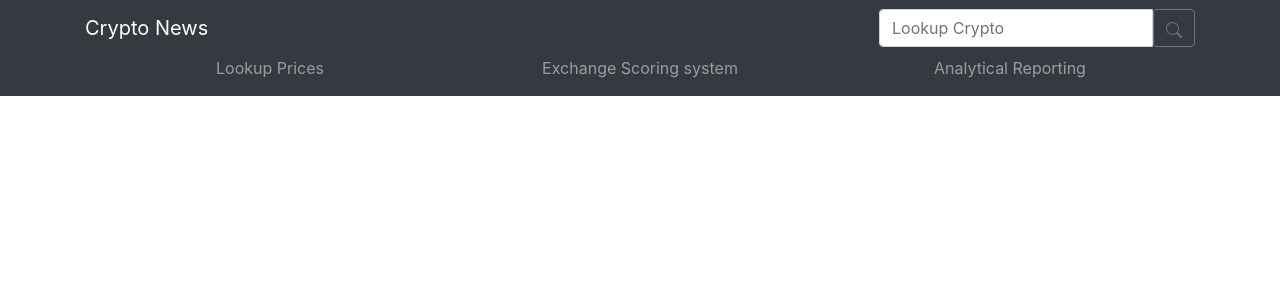
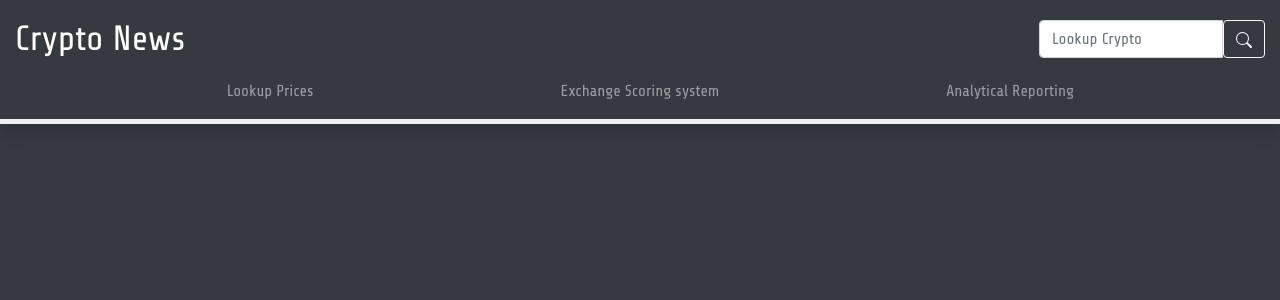
Before and after one commit to LOKaEDe/FITE7001_Project, a Django app: template crypto_news_app/templates/base.html in a window 1280 px wide. Shown: the top 300 px of the page. Run offline with Django 3.2, Linux system fonts and the light colour scheme; the template is opened without the code that fills it, so the values that code supplies are empty; some libraries are stand-ins or nearby versions.

Commit message:
dark theme

```diff
--- a/crypto_news_app/templates/base.html
+++ b/crypto_news_app/templates/base.html
@@ -7,20 +7,80 @@
 
     <!-- Bootstrap CSS -->
     <link rel="stylesheet" href="https://stackpath.bootstrapcdn.com/bootstrap/4.1.3/css/bootstrap.min.css" integrity="sha384-MCw98/SFnGE8fJT3GXwEOngsV7Zt27NXFoaoApmYm81iuXoPkFOJwJ8ERdknLPMO" crossorigin="anonymous">
+  <link href='https://fonts.googleapis.com/css?family=Share Tech' rel='stylesheet'>
+<style>
+body {
+    font-family: 'Share Tech';
+    color: white;
+}
+
+.btn3d:hover {
+-moz-box-shadow: inset 0 0 10px #fff;
+-webkit-box-shadow: inset 0 0 10px #fff;
+box-shadow: inset 0 0 10px rgba(0,0,0,0.5);
+transition: .3s all;
+cursor: pointer;
+}
+	.btn-secondary {
+box-shadow:0 0 0 1px #868E96 inset, 0 0 0 2px rgba(255,255,255,0.15) inset, 3px 6px 0 0 #727980, 3px 6px 8px 1px rgba(255,255,255,0.5);
+}
+
+.progress-bar-container {
+  top: 0;
+  left: 0;
+  width: 100%;
+  height: 5px;
+  background-color: #f0f0f0;
+  z-index: 9999;
+}
+
+.progress-bar {
+  height: 100%;
+  background-color: #6c757d;
+  transition: all 0.3s ease;
+}
+
+	.navbar-nav a {
+	color: #18272F;
+  position: relative;
+  text-decoration: none;
+}
+
+.navbar-nav a::before {
+  content: '';
+  position: absolute;
+  width: 100%;
+  height: 2px;
+  border-radius: 2px;
+  background-color: #FFF;
+  bottom: 5;
+  left: 0;
+  transform-origin: right;
+  transform: scaleX(0);
+  transition: transform .3s ease-in-out;
+}
+
+.navbar-nav a:hover::before {
+  transform-origin: left;
+  transform: scaleX(1);
+}
+</style>
+
   </head>
-  <body>
+  <body class="bg-dark">
 
-   	<nav class="navbar navbar-expand-lg navbar-dark bg-dark flex-column">
-  		<div class="container d-flex text-center">
+   	<nav class="navbar navbar-expand-lg navbar-dark bg-dark flex-column shadow sticky-top px-0 pb-0">
+
+  		<div class="container-fluid d-flex text-center">
 		  <button class="navbar-toggler border-0" type="button" data-toggle="collapse" data-target="#navbarSupportedContent" aria-controls="navbarSupportedContent" aria-expanded="false" aria-label="Toggle navigation">
 	  	    <span class="navbar-toggler-icon"></span>
 	  	  </button>
-	  	  <a class="navbar-brand mx-auto mx-lg-0" href="{% url 'home' %}">Crypto News</a>
-			<form class="form-inline my-2 my-lg-0 d-flex ml-auto" method="POST" action="{% url 'prices' %}">
+	  	  <a class="navbar-brand mx-auto mx-lg-0" href="{% url 'home' %}" style="font-size: 220%;">Crypto News</a>
+			<form class="form-inline my-2 my-lg-0 d-flex mx-auto ml-sm-auto mr-sm-0" method="POST" action="{% url 'prices' %}">
             {% csrf_token %}
 			  <div class="input-group">
 	  	        <input class="form-control" type="search" name="quote" placeholder="Lookup Crypto" aria-label="Search" />
-	  	          <button class="btn btn-outline-secondary" type="submit">
+	  	          <button class="btn btn-outline-light" type="submit">
 				  <svg xmlns="http://www.w3.org/2000/svg" width="16" height="16" fill="currentColor" class="bi bi-search" viewBox="0 0 16 16">
                     <path d="M11.742 10.344a6.5 6.5 0 1 0-1.397 1.398h-.001q.044.06.098.115l3.85 3.85a1 1 0 0 0 1.415-1.414l-3.85-3.85a1 1 0 0 0-.115-.1zM12 6.5a5.5 5.5 0 1 1-11 0 5.5 5.5 0 0 1 11 0"/>
                   </svg>
@@ -30,23 +90,27 @@
 		</div>
 
 
-		<div class="container">
+		<div class="container mb-2">
 	  	  <div class="collapse navbar-collapse" id="navbarSupportedContent">
 		    <ul class="navbar-nav nav-justified w-100">
-	  	      <li class="nav-item">
+	  	      <li class="nav-item mx-3">
 	  	          <a class="nav-link" href="{% url 'prices' %}">Lookup Prices</a>
 			  </li>
-			  <li class="nav-item">
+			  <li class="nav-item mx-3">
                   <a class="nav-link" href="{% url 'score' %}">Exchange Scoring system</a>
 			  </li>
-		      <li class="nav-item">
+		      <li class="nav-item mx-3">
 				  <a class="nav-link" href="{% url 'report' %}">Analytical Reporting</a>
 	  	      </li>
 	  	    </ul>
 		  </div>
 		</div>
+		<div class="progress-bar-container">
+  <div class="progress-bar"></div>
+</div>
+	</nav>
 
-  	</nav>
+
 
   	<div>
   		{% block content %}
@@ -81,5 +145,17 @@ $(document).ready(function() {
     })
 } );
 		</script>
+  <script>
+		  function updateProgressBar() {
+  const progressBar = document.querySelector('.progress-bar');
+  const totalHeight = document.body.scrollHeight - window.innerHeight;
+  const progress = (window.pageYOffset / totalHeight) * 100;
+  progressBar.style.width = progress + '%';
+}
+
+updateProgressBar();
+window.addEventListener('scroll', updateProgressBar);
+window.addEventListener('resize', updateProgressBar);
+	  </script>
   </body>
 </html>
```
Also changed, not shown: crypto_news_app/templates/home_data.html (+8 -8 lines).
